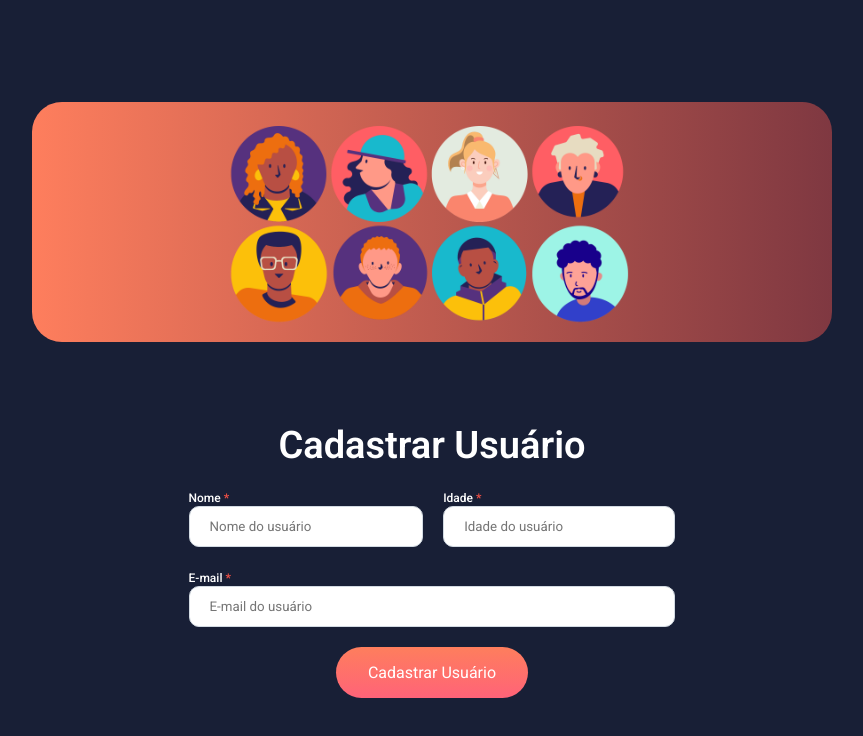
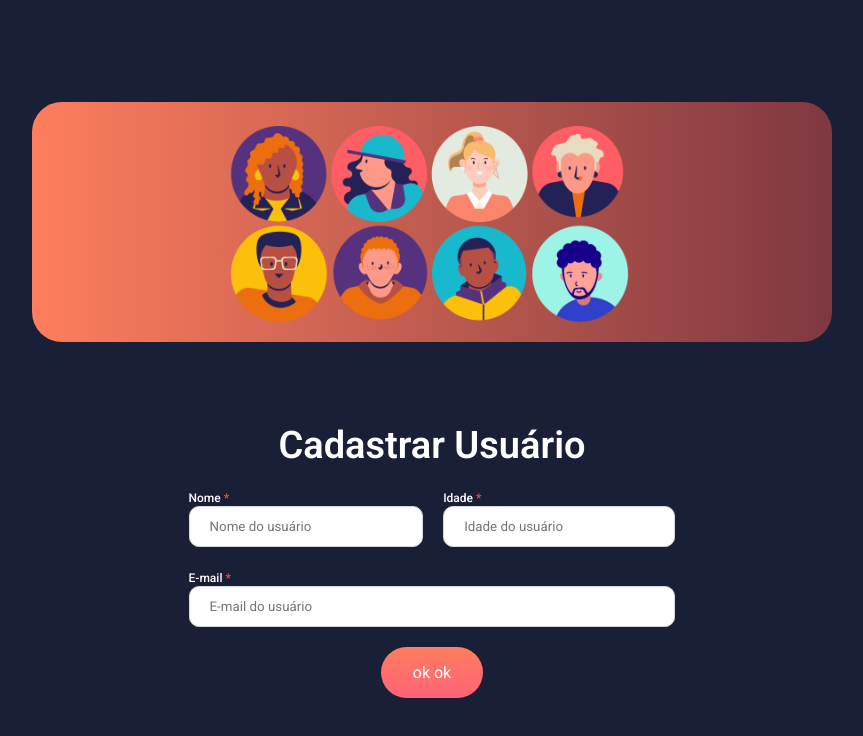
Before and after one commit to Kaua-Vidal/DevClub-React, a React (Vite) app: page / in a window 1280 px wide. Shown: the top 736 px of the page, without its empty margins (208-1071 px from the left). Built offline with nearby package versions, Linux system fonts and the light colour scheme.

Commit message:
creating new components

```diff
--- a/package.json
+++ b/package.json
@@ -14,6 +14,7 @@
     "cors": "^2.8.5",
     "react": "^19.1.1",
     "react-dom": "^19.1.1",
+    "react-router-dom": "^7.9.4",
     "styled-components": "^6.1.19"
   },
   "devDependencies": {
--- /dev/null
+++ b/src/components/Button/index.jsx
@@ -0,0 +1,9 @@
+import { Button } from './styles'
+
+function DefaultButton() {
+    return (
+        <Button>ok ok</Button>
+    )
+}
+
+export default DefaultButton
--- /dev/null
+++ b/src/components/Button/styles.js
@@ -0,0 +1,25 @@
+import styled from "styled-components";
+
+
+export const Button = styled.button`
+    border: none;
+    background: linear-gradient(180deg, #fe7e5d 0%, #ff6378 100%);
+    font-size: 16px;
+    color: #FFF;
+    padding: 16px 32px;
+    width: fit-content;
+    cursor: pointer;
+    border-radius: 30px;
+    transition: all 300ms ease;
+
+    &:hover {
+        opacity: 0.8;
+        transform: scale(1.1);
+
+    }
+
+    &:active {
+        opacity: 0.5;
+        transform: scale(0.9);
+    }
+`
--- a/src/main.jsx
+++ b/src/main.jsx
@@ -1,13 +1,15 @@
-import { StrictMode } from 'react'
-import { createRoot } from 'react-dom/client'
-import Home from './pages/Home' // default
+import React from 'react'
+import ReactDOM from 'react-dom/client'
+import { RouterProvider } from 'react-router-dom'
+import router from '../src/routes.jsx'
+ // default
 // import {App, App2} from './App.jsx'
 import { GlobalStyles } from './styles/GlobalStyles.js'
 
 
-createRoot(document.getElementById('root')).render(
-  <StrictMode>
+ReactDOM.createRoot(document.getElementById('root')).render(
+  <React.StrictMode>
     <GlobalStyles />
-    <Home />
-  </StrictMode>,
+    <RouterProvider router={router}/>
+  </React.StrictMode>,
 )
--- a/src/pages/Home/index.jsx
+++ b/src/pages/Home/index.jsx
@@ -1,7 +1,8 @@
 import api from '../../services/api'
 import { useRef } from 'react'
-import { Title, Container, TopBackground, Form, ContainerInputs, Input, Button, InputLabel } from './styles'
+import { Title, Container, TopBackground, Form, ContainerInputs, Input, InputLabel } from './styles'
 import UsersImage from '../../assets/users.png'
+import Button from '../../components/Button'
 
 function Home() {
 
--- a/src/pages/Home/styles.js
+++ b/src/pages/Home/styles.js
@@ -59,28 +59,7 @@ export const Input = styled.input`
     width: 100%;
 `
 
-export const Button = styled.button`
-    border: none;
-    background: linear-gradient(180deg, #fe7e5d 0%, #ff6378 100%);
-    font-size: 16px;
-    color: #FFF;
-    padding: 16px 32px;
-    width: fit-content;
-    cursor: pointer;
-    border-radius: 30px;
-    transition: all 300ms ease;
 
-    &:hover {
-        opacity: 0.8;
-        transform: scale(1.1);
-
-    }
-
-    &:active {
-        opacity: 0.5;
-        transform: scale(0.9);
-    }
-`
 
 export const InputLabel = styled.label`
     color: #fff;
--- a/src/pages/ListUsers/index.jsx
+++ b/src/pages/ListUsers/index.jsx
@@ -1,8 +1,11 @@
+import Button from '../../components/Button'
+
 function ListUsers() {
 
     return (
         <div>
             <h1>Listagem de Usuários</h1>
+            <Button>Voltar</Button>
         </div>
     )
 }
--- /dev/null
+++ b/src/routes.jsx
@@ -0,0 +1,17 @@
+import {createBrowserRouter} from 'react-router-dom'
+import Home from './pages/Home'
+import ListUsers from './pages/ListUsers'
+
+const router = createBrowserRouter([
+    {
+        path: '/',
+        element: <Home />
+    },
+    {
+        path: '/lista-de-usuarios',
+        element: <ListUsers />
+    }
+
+])
+
+export default router
```
Also changed, not shown: 1 other file (tests, documents, lock files or other folders).
